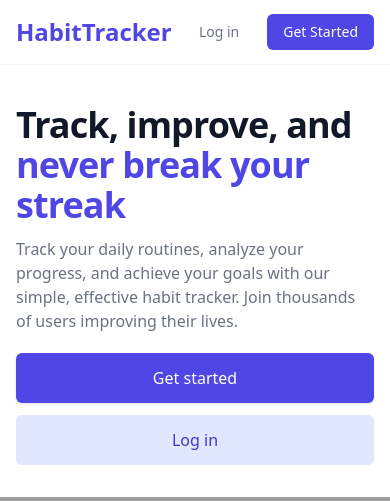
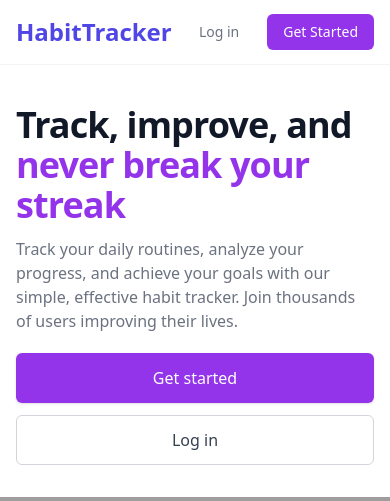
Before and after one commit to infosectestwin/HabbitTracker, a Flask app: page / in a window 390 px wide. Shown: the top 501 px of the page. Run offline with Flask 3, Linux system fonts and the light colour scheme; some libraries are stand-ins or nearby versions; grey boxes are pictures that could not be loaded.

Commit message:
Updated CTA button styles on landing page

```diff
--- a/app/templates/index.html
+++ b/app/templates/index.html
@@ -16,7 +16,7 @@
                 </div>
                 <div class="flex space-x-4">
                     <a href="{{ url_for('auth.login') }}" class="text-gray-500 hover:text-gray-700 px-3 py-2 text-sm font-medium">Log in</a>
-                    <a href="{{ url_for('auth.register') }}" class="bg-indigo-600 text-white px-4 py-2 rounded-md text-sm font-medium hover:bg-indigo-700 transition">Get Started</a>
+                    <a href="{{ url_for('auth.register') }}" class="bg-purple-600 text-white px-4 py-2 rounded-md text-sm font-medium hover:bg-purple-700 transition">Get Started</a>
                 </div>
             </div>
         </div>
@@ -36,19 +36,19 @@
                         <div class="sm:text-center lg:text-left">
                             <h1 class="text-4xl tracking-tight font-extrabold text-gray-900 sm:text-5xl md:text-6xl">
                                 <span class="block xl:inline">Track, improve, and</span>
-                                <span class="block text-indigo-600 xl:inline">never break your streak</span>
+                                <span class="block text-purple-600 xl:inline">never break your streak</span>
                             </h1>
                             <p class="mt-3 text-base text-gray-500 sm:mt-5 sm:text-lg sm:max-w-xl sm:mx-auto md:mt-5 md:text-xl lg:mx-0">
                                 Track your daily routines, analyze your progress, and achieve your goals with our simple, effective habit tracker. Join thousands of users improving their lives.
                             </p>
                             <div class="mt-5 sm:mt-8 sm:flex sm:justify-center lg:justify-start">
                                 <div class="rounded-md shadow">
-                                    <a href="{{ url_for('auth.register') }}" class="w-full flex items-center justify-center px-8 py-3 border border-transparent text-base font-medium rounded-md text-white bg-indigo-600 hover:bg-indigo-700 md:py-4 md:text-lg md:px-10">
+                                    <a href="{{ url_for('auth.register') }}" class="w-full flex items-center justify-center px-8 py-3 border border-transparent text-base font-medium rounded-md text-white bg-purple-600 hover:bg-purple-700 md:py-4 md:text-lg md:px-10 transition">
                                         Get started
                                     </a>
                                 </div>
                                 <div class="mt-3 sm:mt-0 sm:ml-3">
-                                    <a href="{{ url_for('auth.login') }}" class="w-full flex items-center justify-center px-8 py-3 border border-transparent text-base font-medium rounded-md text-indigo-700 bg-indigo-100 hover:bg-indigo-200 md:py-4 md:text-lg md:px-10">
+                                    <a href="{{ url_for('auth.login') }}" class="w-full flex items-center justify-center px-8 py-3 border border-gray-300 text-base font-medium rounded-md text-gray-700 bg-white hover:bg-gray-50 md:py-4 md:text-lg md:px-10 transition">
                                         Log in
                                     </a>
                                 </div>
```
